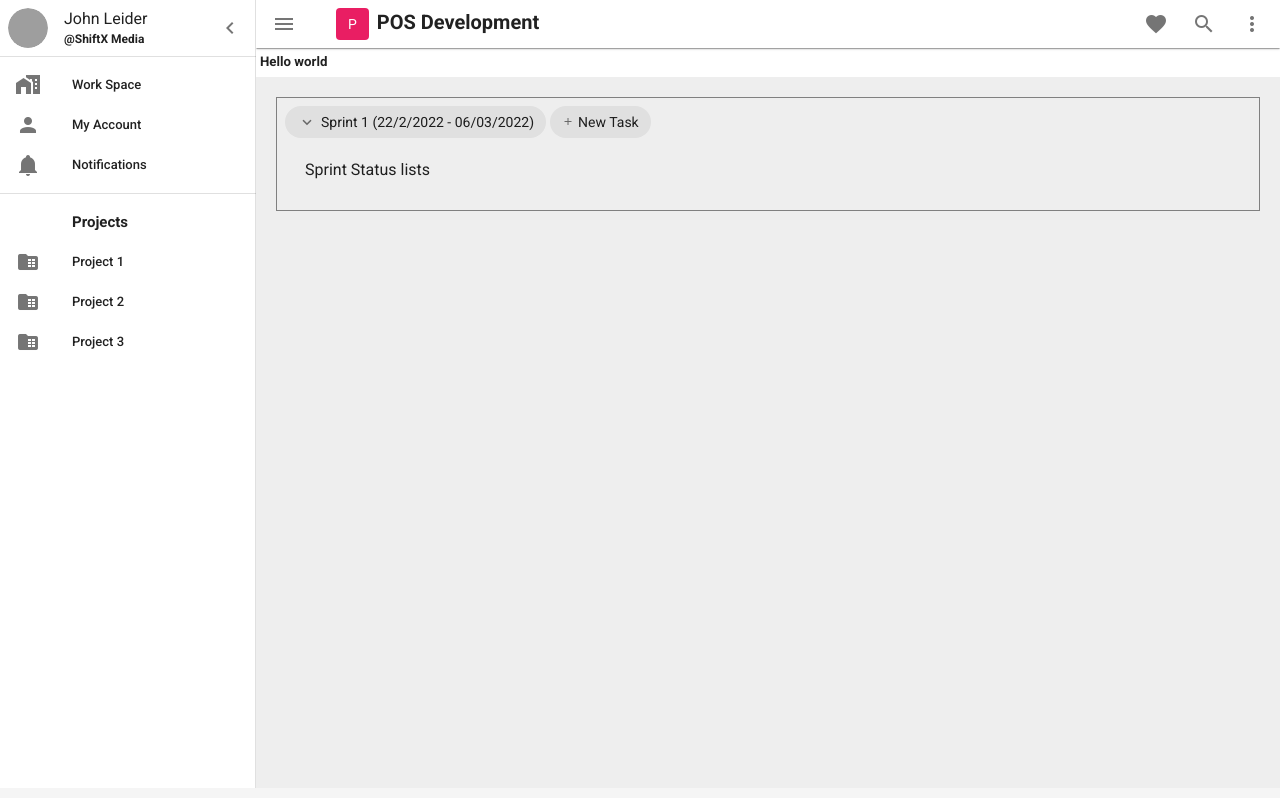
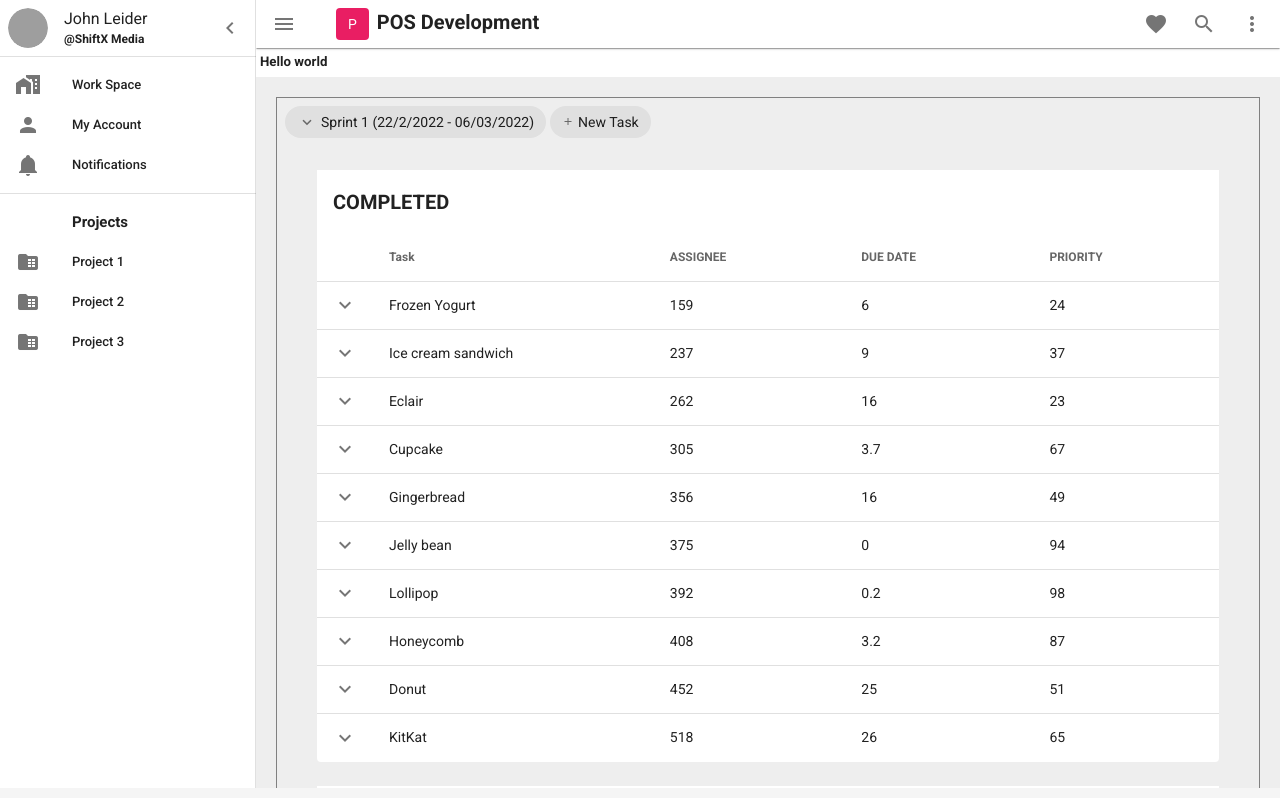
Before and after one commit to NaveenDanj/project-manager-frontend, a Vue app: page /project in a window 1280 px wide. Shown: the top 798 px of the page. Built offline with nearby package versions, Linux system fonts and the light colour scheme; grey boxes are pictures that could not be loaded.

Commit message:
added completedSprintList component and fixed 100vh background color issue

```diff
--- /dev/null
+++ b/src/components/Project/ListComponents/CompletedSprintList.vue
@@ -0,0 +1,144 @@
+<template>
+
+  <v-container>
+
+    <v-data-table
+      :headers="dessertHeaders"
+      :items="desserts"
+      :single-expand="singleExpand"
+      :expanded.sync="expanded"
+      item-key="name"
+      show-expand
+      hide-default-footer
+      class="elevation-0"
+    >
+      <template v-slot:top>
+
+        <v-toolbar flat>
+
+          <v-toolbar-title style="font-weight:bold;">COMPLETED</v-toolbar-title>
+          <v-spacer></v-spacer>
+
+          <!-- <v-switch
+            v-model="singleExpand"
+            label="Single expand"
+            class="mt-2"
+          ></v-switch> -->
+
+        </v-toolbar>
+
+      </template>
+
+      <template v-slot:expanded-item="{ headers, item }">
+        <td :colspan="headers.length">More info about {{ item.name }}</td>
+      </template>
+
+    </v-data-table>
+
+  </v-container>
+
+</template>
+
+<script>
+  export default {
+    data () {
+      return {
+        expanded: [],
+        singleExpand: false,
+        dessertHeaders: [
+          {
+            text: 'Task',
+            align: 'start',
+            sortable: false,
+            value: 'name',
+          },
+          { text: 'ASSIGNEE', value: 'calories' },
+          { text: 'DUE DATE', value: 'fat' },
+          { text: 'PRIORITY', value: 'carbs' },
+        ],
+        desserts: [
+          {
+            name: 'Frozen Yogurt',
+            calories: 159,
+            fat: 6.0,
+            carbs: 24,
+            protein: 4.0,
+            iron: '1%',
+          },
+          {
+            name: 'Ice cream sandwich',
+            calories: 237,
+            fat: 9.0,
+            carbs: 37,
+            protein: 4.3,
+            iron: '1%',
+          },
+          {
+            name: 'Eclair',
+            calories: 262,
+            fat: 16.0,
+            carbs: 23,
+            protein: 6.0,
+            iron: '7%',
+          },
+          {
+            name: 'Cupcake',
+            calories: 305,
+            fat: 3.7,
+            carbs: 67,
+            protein: 4.3,
+            iron: '8%',
+          },
+          {
+            name: 'Gingerbread',
+            calories: 356,
+            fat: 16.0,
+            carbs: 49,
+            protein: 3.9,
+            iron: '16%',
+          },
+          {
+            name: 'Jelly bean',
+            calories: 375,
+            fat: 0.0,
+            carbs: 94,
+            protein: 0.0,
+            iron: '0%',
+          },
+          {
+            name: 'Lollipop',
+            calories: 392,
+            fat: 0.2,
+            carbs: 98,
+            protein: 0,
+            iron: '2%',
+          },
+          {
+            name: 'Honeycomb',
+            calories: 408,
+            fat: 3.2,
+            carbs: 87,
+            protein: 6.5,
+            iron: '45%',
+          },
+          {
+            name: 'Donut',
+            calories: 452,
+            fat: 25.0,
+            carbs: 51,
+            protein: 4.9,
+            iron: '22%',
+          },
+          {
+            name: 'KitKat',
+            calories: 518,
+            fat: 26.0,
+            carbs: 65,
+            protein: 7,
+            iron: '6%',
+          },
+        ],
+      }
+    },
+  }
+</script>
--- a/src/components/Project/SprintLayout.vue
+++ b/src/components/Project/SprintLayout.vue
@@ -16,7 +16,11 @@
             </v-chip>
 
             <div class="pa-5">
-                <label>Sprint Status lists</label>
+
+                <CompletedSprintList />
+                <CompletedSprintList />
+                <CompletedSprintList />
+
             </div>
 
         </v-container>
@@ -27,7 +31,15 @@
 </template>
 
 <script>
+
+import CompletedSprintList from './ListComponents/CompletedSprintList.vue'
+
+
 export default {
+
+    components : {
+        CompletedSprintList
+    }
 
 }
 </script>
@@ -37,7 +49,7 @@ export default {
     .mainContainer {
 
         background-color : '#EEEEEE';
-        border : 1px solid gray;
+        border : 0.2px solid gray;
     }
 
     .btn {
--- a/src/views/Project.vue
+++ b/src/views/Project.vue
@@ -25,8 +25,8 @@ export default {
 <style scoped>
 
   .home{
-    height: 100vh;
     background-color: #EEEEEE;
+    min-height : 100vh;
   }
 
 
```
